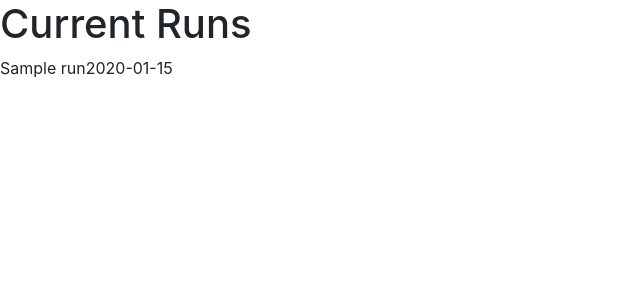
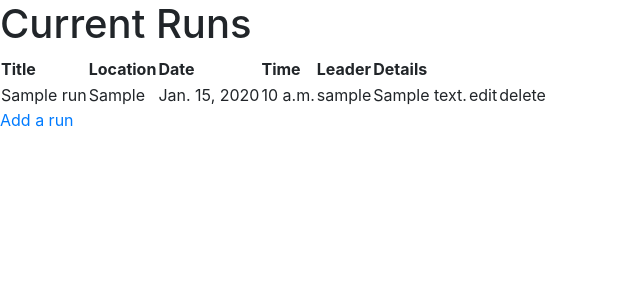
Before and after one commit to ccp84/c25k, a Django app: page /run/list in a window 1280 px wide. Shown: the part 56-356 px from the top of the page, without its empty margins (0-640 px from the left). Run offline with Django 3.2, Linux system fonts and the light colour scheme; tables that the repository leaves empty hold one stand-in row (values such as "Sample post").

Commit message:
py>add create run function

```diff
--- a/register/models.py
+++ b/register/models.py
@@ -28,7 +28,7 @@ class Run(models.Model):
 
 class Profile(models.Model):
     user = models.ForeignKey(
-        User, on_delete=models.CASCADE, related_name='user_profile')
+        User, on_delete=models.CASCADE, related_name='profile')
     first_name = models.CharField(max_length=50, blank=True)
     surname = models.CharField(max_length=50, blank=True)
     DOB = models.DateField(blank=True, null=True)
--- a/register/urls.py
+++ b/register/urls.py
@@ -3,5 +3,6 @@ from django.urls import path
 
 urlpatterns = [
     path("", views.home, name='home'),
-    path("run/list", views.RunList.as_view(), name='run_list')
+    path("run/list", views.RunList.as_view(), name='run_list'),
+    path("run/create", views.RunCreate.as_view(), name='run_create')
 ]
--- a/register/views.py
+++ b/register/views.py
@@ -2,7 +2,8 @@ from django.shortcuts import render
 from django.http import HttpResponse
 from django.template import loader
 from django.views.generic import ListView
-from .models import Run
+from django.views.generic.edit import CreateView, UpdateView, DeleteView
+from .models import Run, Profile, User
 from datetime import datetime, timedelta
 
 
@@ -16,3 +17,9 @@ def home(request):
 
 class RunList(ListView):
     model = Run
+
+class RunCreate(CreateView):
+    model = Run
+    template_name = 'run_create.html'
+    fields = ["title", "leader", "location", "date", "time", "details"]
+    success_url = '/run/list'
--- a/templates/home.html
+++ b/templates/home.html
@@ -1,7 +1,7 @@
 {% extends 'base.html' %}
 
 {% block content %}
-    <h1>Welcome to c25k</h1>
+    <h1>Welcome to c25k {{ user.username }}</h1>
     <p>Intro paragraph</p>
         {% if user.is_authenticated %}
             <table>
--- a/templates/register/run_list.html
+++ b/templates/register/run_list.html
@@ -2,7 +2,27 @@
 
 {% block content %}
     <h1>Current Runs</h1>
-    {% for run in run_list %}
-        {{ run }}
-    {% endfor %}
+    <table>
+        <tr>
+            <th> Title </th>
+            <th> Location </th>
+            <th> Date </th>
+            <th> Time </th>
+            <th> Leader </th>
+            <th> Details </th>
+        </tr>
+        {% for run in run_list %}
+        <tr>
+            <td> {{ run.title }} </td>
+            <td> {{ run.location }} </td>
+            <td> {{ run.date }} </td>
+            <td> {{ run.time }} </td>
+            <td> {{ run.leader.username }} </td>
+            <td> {{ run.details }} </td>
+            <td> edit </td>
+            <td> delete </td>
+        </tr>
+        {% endfor %}
+    </table>
+    <a href="{% url 'run_create' %}">Add a run</a>
 {% endblock %}
```
Also changed, not shown: templates/run_create.html (added, +11 -0 lines).
